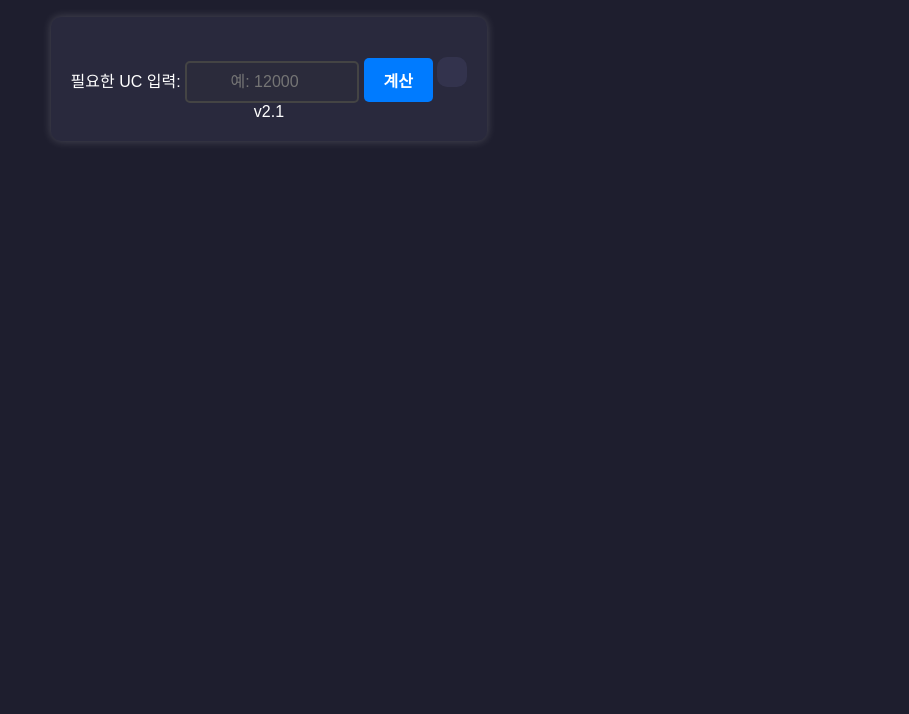
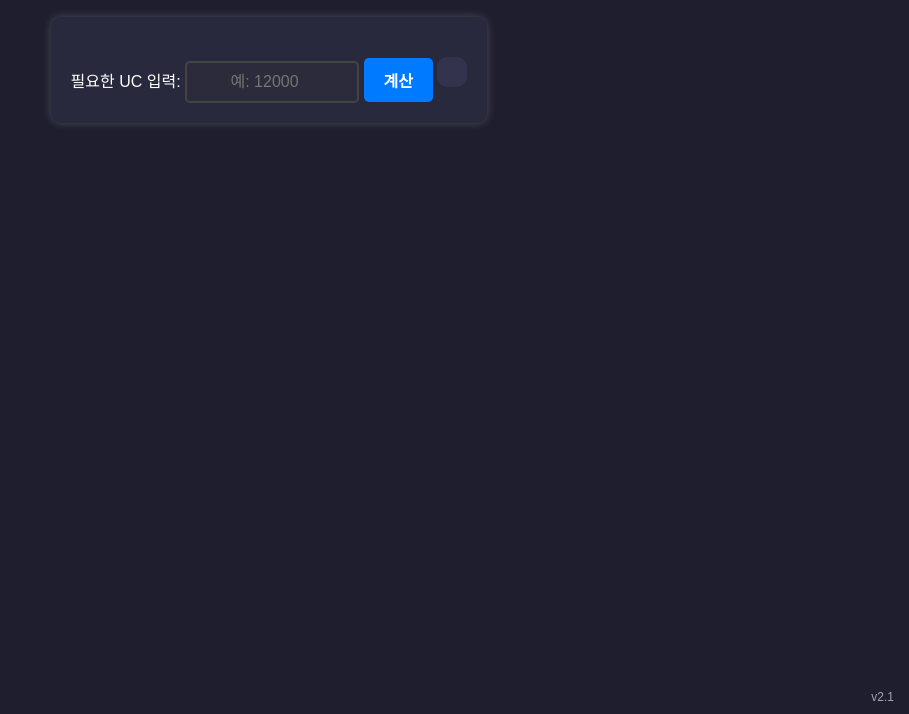
Before and after one commit to PUBGMK14/UC-AOS, a plain HTML site: page index.html in a window 1280 px wide. Shown: the part 86-800 px from the top of the page, without its empty margins (371-1280 px from the left). Drawn offline with Linux system fonts and the light colour scheme.

Commit message:
Update style.css

```diff
--- a/style.css
+++ b/style.css
@@ -55,4 +55,13 @@ button:hover {
     text-align: left;
     max-width: 400px;
     font-size: 14px;
+
 }
+.version {
+    position: fixed;
+    bottom: 10px;
+    right: 15px;
+    font-size: 12px;
+    color: rgba(255, 255, 255, 0.6);
+    font-family: Arial, sans-serif;
+}
```
